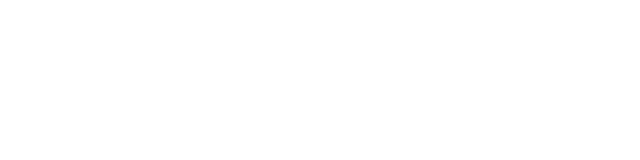
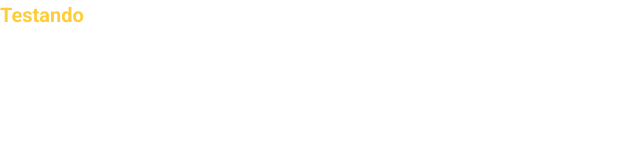
Before and after one commit to filipeabessa/paokentin-frontend, a Next.js app: page / in a window 1280 px wide. Shown: the top 160 px of the page, without its empty margins (0-640 px from the left). Built offline with nearby package versions, Linux system fonts and the light colour scheme.

Commit message:
feat(): configure app theme

```diff
--- a/src/pages/_app.tsx
+++ b/src/pages/_app.tsx
@@ -1,23 +1,24 @@
-import * as React from 'react';
 import Head from 'next/head';
 import { AppProps } from 'next/app';
 import { ThemeProvider } from '@mui/material/styles';
 import CssBaseline from '@mui/material/CssBaseline';
 import { EmotionCache } from '@emotion/react';
-import theme from '../theme';
-
+import theme from '@/theme/index';
 export interface MyAppProps extends AppProps {
   emotionCache?: EmotionCache;
 }
 
-export default function MyApp(props: MyAppProps) {
+export default function MyApp({
+  Component,
+  pageProps
+}: MyAppProps) {
   return (
     <>
       <Head>
         <meta name="viewport" content="initial-scale=1, width=device-width" />
       </Head>
       <ThemeProvider theme={theme}>
-        {/* CssBaseline kickstart an elegant, consistent, and simple baseline to build upon. */}
+        <Component {...pageProps} />
         <CssBaseline />
       </ThemeProvider>
     </>
--- a/src/pages/_document.tsx
+++ b/src/pages/_document.tsx
@@ -1,4 +1,3 @@
-import React from 'react';
 import { Html, Head, Main, NextScript } from 'next/document';
 
 function MyDocument() {
--- a/src/pages/index.tsx
+++ b/src/pages/index.tsx
@@ -3,7 +3,7 @@
 
 export default function Home() {
   return (
-    <Box>
+    <>
       <Typography
         sx={{
           fontSize: '20px',
@@ -13,6 +13,6 @@
       >
         Testando
       </Typography>
-    </Box>
+    </>
   );
 }
--- a/src/theme.ts
+++ /dev/null
@@ -1,30 +0,0 @@
-import { Roboto } from 'next/font/google';
-import { createTheme } from '@mui/material/styles';
-import { red } from '@mui/material/colors';
-
-export const roboto = Roboto({
-  weight: ['300', '400', '500', '700'],
-  subsets: ['latin'],
-  display: 'swap',
-  fallback: ['Helvetica', 'Arial', 'sans-serif'],
-});
-
-// Create a theme instance.
-const theme = createTheme({
-  palette: {
-    primary: {
-      main: '#556cd6',
-    },
-    secondary: {
-      main: '#19857b',
-    },
-    error: {
-      main: red.A400,
-    },
-  },
-  typography: {
-    fontFamily: roboto.style.fontFamily,
-  },
-});
-
-export default theme;
--- /dev/null
+++ b/src/theme/index.ts
@@ -0,0 +1,10 @@
+import { createTheme } from '@mui/material/styles';
+import typography from './tokens/typography';
+import palette from './tokens/palette';
+
+const theme = createTheme({
+  typography,
+  palette,
+});
+
+export default theme;
--- /dev/null
+++ b/src/theme/tokens/palette.ts
@@ -0,0 +1,68 @@
+import { CSSProperties } from "react";
+
+declare module '@mui/material/styles' {
+  interface Theme {
+    common: {
+      white: CSSProperties['color'];
+    };
+    grey: {
+      main: CSSProperties['color'];
+      50: CSSProperties['color'];
+      200: CSSProperties['color'];
+      300: CSSProperties['color'];
+      600: CSSProperties['color'];
+    };
+    info: {
+      light: CSSProperties['color'];
+      main: CSSProperties['color'];
+    };
+  }
+
+  interface Palette {
+    green?: Palette['primary'];
+  }
+  interface PaletteOptions {
+    green?: PaletteOptions['primary'];
+  }
+
+  interface PaletteColor {
+    teal?: string;
+  }
+  interface SimplePaletteColorOptions {
+    teal?: string;
+  }
+}
+
+const palette = {
+  common: {
+    white: '#FFFFFF',
+  },
+  grey: {
+    main: '#2a2a2a',
+    50: '#F2F2F2',
+    100: '#F3F4F8',
+    200: '#EBEBEB',
+    300: '#D2D4DA',
+    400: '#B3B5BD',
+    600: '#585858',
+    700: '#404252',
+  },
+  info: {
+    light: '#009CB3',
+    main: '#1565c0',
+  },
+  primary: {
+    main: '#ffcd3c',
+  },
+  secondary: {
+    main: '#ffc009',
+  },
+  tertiary: {
+    main: '#ffda6f',
+  },
+  black: {
+    main: '#111111',
+  },
+};
+
+export default palette;
--- /dev/null
+++ b/src/theme/tokens/typography.ts
@@ -0,0 +1,109 @@
+import { CSSProperties } from 'react';
+
+declare module '@mui/material/styles' {
+  interface TypographyVariants {
+    textBodySmall: CSSProperties;
+    textBodyMedium: CSSProperties;
+    textBodyLarge: CSSProperties;
+    linkMedium: CSSProperties;
+    labelMedium: CSSProperties;
+  }
+
+  // allow configuration using `createTheme`
+  interface TypographyVariantsOptions {
+    textBodySmall?: CSSProperties;
+    textBodyMedium?: CSSProperties;
+    textBodyLarge?: CSSProperties;
+    linkMedium?: CSSProperties;
+    labelMedium?: CSSProperties;
+  }
+}
+
+declare module '@mui/material/Typography' {
+  interface TypographyPropsVariantOverrides {
+    textBodySmall: true;
+    textBodyMedium: true;
+    textBodyLarge: true;
+    linkMedium: true;
+    labelMedium: true;
+  }
+}
+
+const themeTypography = {
+  fontFamily: 'Roboto',
+  h1: {
+    fontFamily: 'Raleway',
+    fontStyle: 'normal',
+    fontWeight: 700,
+    fontSize: '40px',
+    lineHeight: '48px',
+    letterSpacing: '0.005em',
+  },
+  h2: {
+    fontFamily: 'Raleway',
+    fontStyle: 'normal',
+    fontWeight: 700,
+    fontSize: '32px',
+    lineHeight: '40px',
+    letterSpacing: '0.005em',
+  },
+  h3: {
+    fontFamily: 'Raleway',
+    fontStyle: 'normal',
+    fontWeight: 700,
+    fontSize: '24px',
+    lineHeight: '32px',
+    letterSpacing: '0.005em',
+  },
+  h4: {
+    fontFamily: 'Raleway',
+    fontStyle: 'normal',
+    fontWeight: 400,
+    fontSize: '20px',
+    lineHeight: '28px',
+    letterSpacing: '0.005em',
+  },
+  textBodySmall: {
+    fontFamily: 'Roboto',
+    fontStyle: 'normal',
+    fontWeight: 400,
+    fontSize: '14px',
+    lineHeight: '24px',
+    letterSpacing: '0.005em',
+  },
+  textBodyMedium: {
+    fontFamily: 'Roboto',
+    fontStyle: 'normal',
+    fontWeight: 400,
+    fontSize: '16px',
+    lineHeight: '24px',
+    letterSpacing: '0.005em',
+  },
+  textBodyLarge: {
+    fontFamily: 'Roboto',
+    fontStyle: 'normal',
+    fontWeight: 400,
+    fontSize: '18px',
+    lineHeight: '32px',
+    letterSpacing: '0.005em',
+  },
+  linkMedium: {
+    fontFamily: 'Roboto',
+    fontStyle: 'normal',
+    fontWeight: 400,
+    fontSize: '16px',
+    lineHeight: '24px',
+    letterSpacing: '0.005em',
+  },
+  labelMedium: {
+    fontFamily: 'Roboto',
+    fontStyle: 'normal',
+    fontWeight: 400,
+    fontSize: '16px',
+    lineHeight: '24px',
+    letterSpacing: '0.005em',
+    textDecoration: 'underline',
+  },
+};
+
+export default themeTypography;
```
Also changed, not shown: public/paokentin-favicon.png (added), public/paokentin-logo.png (added).
